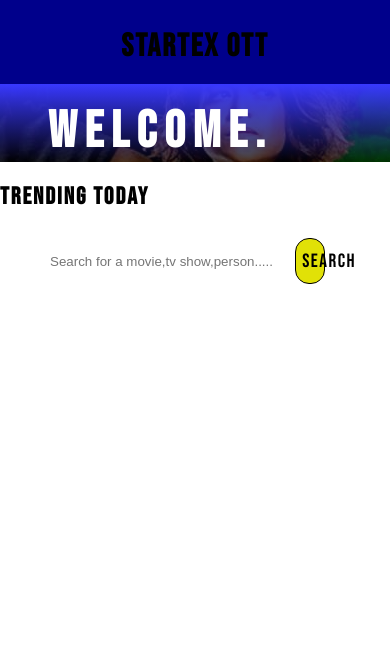
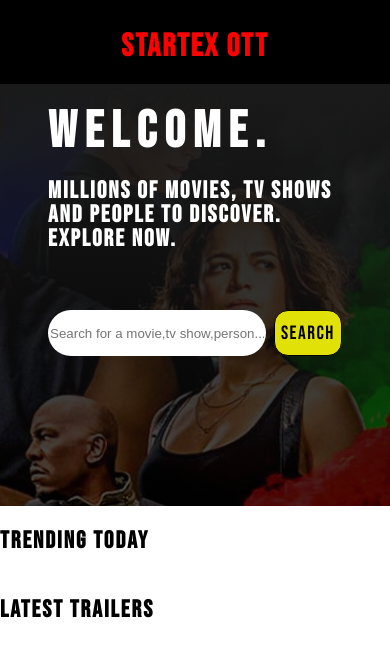
Before and after one commit to ahmedkhan2916/MovieApp, a plain HTML site: page index.html in a window 390 px wide. Drawn offline with Linux system fonts and the light colour scheme; no server answers; grey boxes are pictures that could not be loaded.

Commit message:
change in head color and working on trending container

```diff
--- a/index.html
+++ b/index.html
@@ -34,7 +34,7 @@
     <div class="searchContainer">
         <div class="searchText">
             <h1>Welcome.</h1>
-            <h2>Millions of movies, TV shows and people to discover. Explore now.</h2>
+            <h2 class="h2SearchText">Millions of movies, TV shows and people to discover. Explore now.</h2>
         </div>
 
 
@@ -63,6 +63,25 @@
 
     </div>
 
+    <div class="LatestTrailersContainer">
+        <div class="trendHead trailerText">
+            <h2 class="latestTrailerText">Latest Trailers</h2>
+        </div>
+
+
+        <div class="">
+
+            <div class=" TrailerCls" id="Trailer">
+
+
+
+            </div>
+        </div>
+
+
+
+    </div>
+
 
 
 
--- a/script.js
+++ b/script.js
@@ -4,6 +4,19 @@
 window.onload = (event) => {
   pullData();
 };
+
+let ImageArr={
+
+  src1:"./images/aqua.jpg",
+
+
+
+};
+
+
+
+
+
 //keyword Search Result Function
 function matchString(val,title)
 {
@@ -66,6 +79,24 @@ function Trending(response)
   target.appendChild(cards);
   i++;
   }
+
+
+
+  // let trailer=document.getElementById("Trailer");
+  // let card=document.createElement("div");
+  // let img=document.createElement("img");
+
+  // card.class="trailerCard";
+  // img.class="TrailercardImage";
+
+  // img.src=ImageArr.src1;
+  // card.appendChild(img);
+  // trailer.appendChild(card);
+
+
+
+
+
 
 }
 
--- a/style.css
+++ b/style.css
@@ -44,7 +44,7 @@ body{
 }
 
 .header{
-    background-color: #00008B;
+    background-color: #000000;
     width: 100%;
     height: 10vh;
 }
@@ -60,6 +60,7 @@ body{
 
 .headTitle h2{
     font-size: 2rem;
+    color: red;
 
 
 }
@@ -73,6 +74,7 @@ body{
     width: 12%;
     display: flex;
     justify-content: space-evenly;
+    filter: invert(1);
 }
 
 .search{
@@ -98,9 +100,22 @@ body{
     }
 }
 
+@media screen and (max-width:770px)
+
+{
+.h2SearchText{
+/* color: red;  */
+line-height: 1 !important;
+
+}
+.inputBTN{
+    width: 25% !important;
+}
+}
+
 
 .searchContainer{
-    height : 20vw ;
+    height : 50vh;
 
     background-color: red;
     /* margin-top: -1.4rem; */
@@ -110,7 +125,7 @@ body{
 
     padding: 0rem 3rem;
     flex-direction: column;
-    background: linear-gradient(  #3838ff, rgba(0, 0, 0, 0.7) ), url(./images/fast.jpg);
+    background: linear-gradient(  #1a1a1a, rgba(0, 0, 0, 0.7) ), url(./images/fast.jpg);
     /* background-repeat: no-repeat;   */
     background-position: center;
 }
@@ -183,9 +198,15 @@ body{
 
 }
 
+.trendingContainer{
+
+}
 .scrollTrend{
     width: 98%;
     overflow-x: scroll;
+    background: linear-gradient(  #d7d7d7, rgba(0, 0, 0, 0.7) ), url(./images/pexels-aistė-sveikataitė-1535421.jpg);
+    background-position: center;
+
 }
 
 
@@ -194,3 +215,7 @@ body{
     justify-content: space-evenly;
     width: 210rem;
 }
+
+.trailerCard{
+    height: 15rem;
+}
```
Also changed, not shown: images/aqua.jpg (added), 2 other files.
